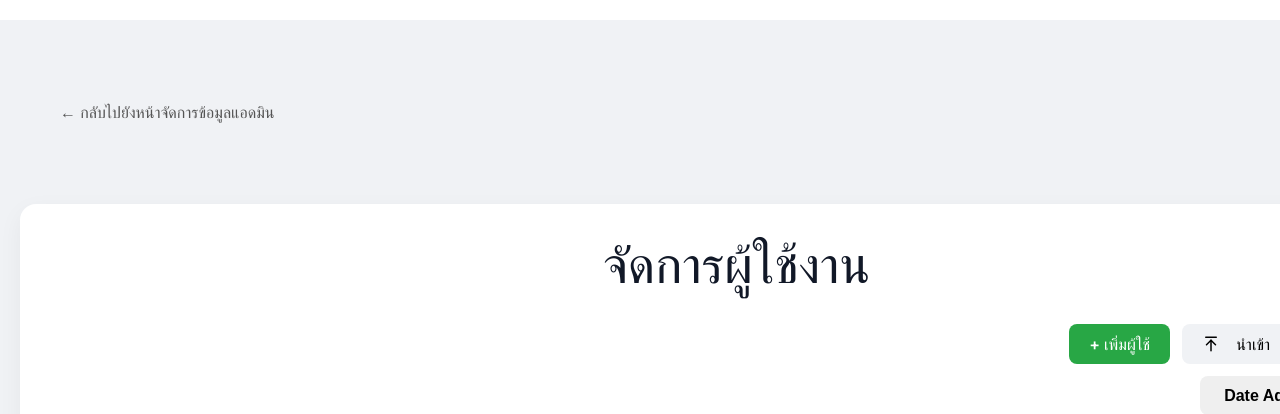
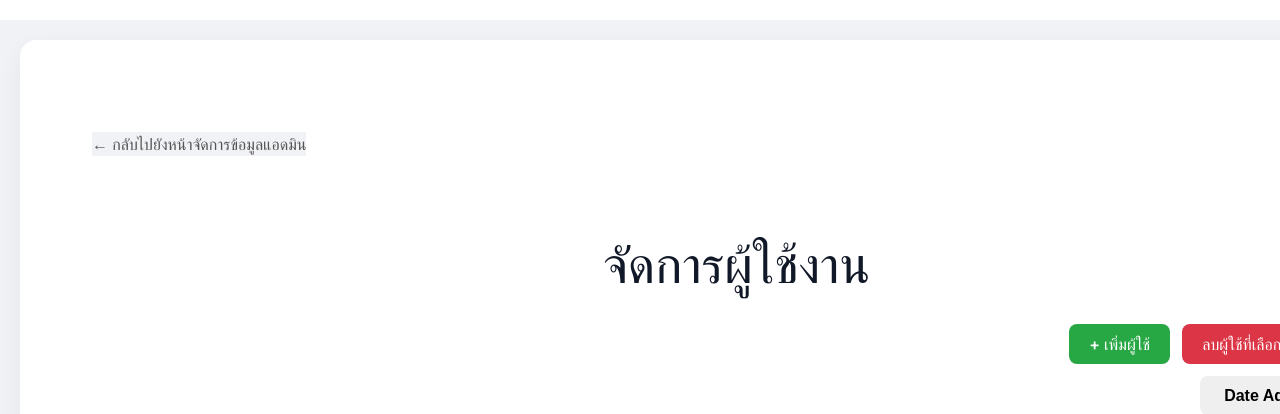
Before and after one commit to kaitod123/my_firstproject, a React (Vite) app: page /UserManagement in a window 1280 px wide. Shown: the top 414 px of the page. Built offline with nearby package versions, Linux system fonts and the light colour scheme; no server answers.

Commit message:
Edit import styles222222222

```diff
--- a/src/components/UserManagement.jsx
+++ b/src/components/UserManagement.jsx
@@ -241,15 +241,15 @@ const UserManagement = () => {
     return (
         <div className={styles.body}>
             <div className={styles.dashboardContainer}>
-                              <div className={styles.dashboardContainer}>
+
+                <div className={styles.usermanagementcontainer}>
+                    <div className={styles.dashboardContainer}>
                                     <div>
                                         <Link to="/AdminDashboard" className={styles.backButton}>
                                         &larr; กลับไปยังหน้าจัดการข้อมูลแอดมิน
                                         </Link>
                                     </div>
                               </div>
-                <div className={styles.usermanagementcontainer}>
-
                     <h1>จัดการผู้ใช้งาน</h1>
 
 
@@ -272,6 +272,14 @@ const UserManagement = () => {
                                 </button>
 
                                 <button
+                                    onClick={handleDeleteSelected}
+                                    className={`${styles.btna} ${styles.deleteuserbtn}`}
+                                    disabled={selectedUsers.length === 0}
+                                >
+                                    ลบผู้ใช้ที่เลือก
+                                </button>
+
+                                                            <button
                                     onClick={handleUploadClick}
                                     className={`${styles.btna} ${styles.uploadbtn}`}
                                 >
@@ -285,19 +293,6 @@ const UserManagement = () => {
                                     style={{ display: 'none' }}
                                     accept=".xlsx, .xls" // จำกัดให้รับเฉพาะไฟล์ Excel
                                 />
-
-                                <button
-                                    onClick={handleDeleteSelected}
-                                    className={`${styles.btna} ${styles.deleteuserbtn}`}
-                                    disabled={selectedUsers.length === 0}
-                                >
-                                    ลบผู้ใช้ที่เลือก
-                                </button>
-
-                                {/* (!!!) ย้ายปุ่มนำเข้าและ input มาไว้ตรงนี้ (!!!) */}
-
-                                {/* (!!!) สิ้นสุดส่วนที่ย้ายมา (!!!) */}
-
 
                             </div>
 
```
